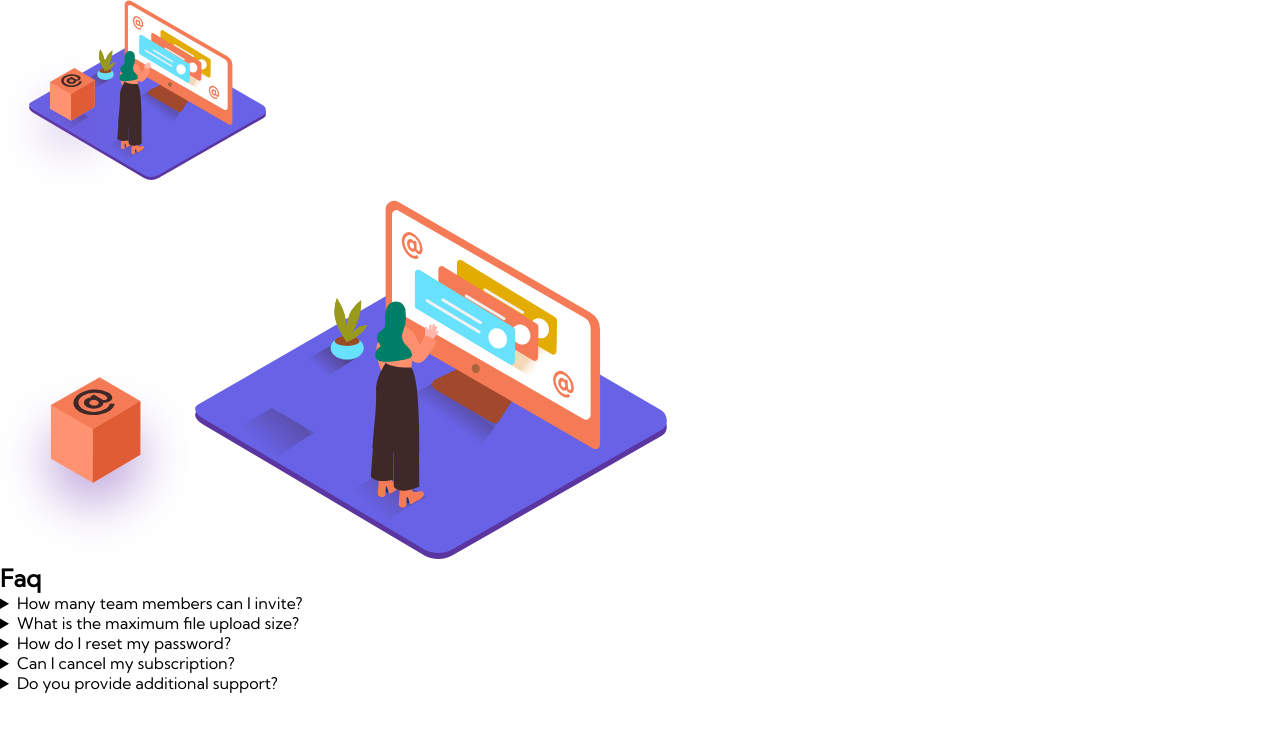
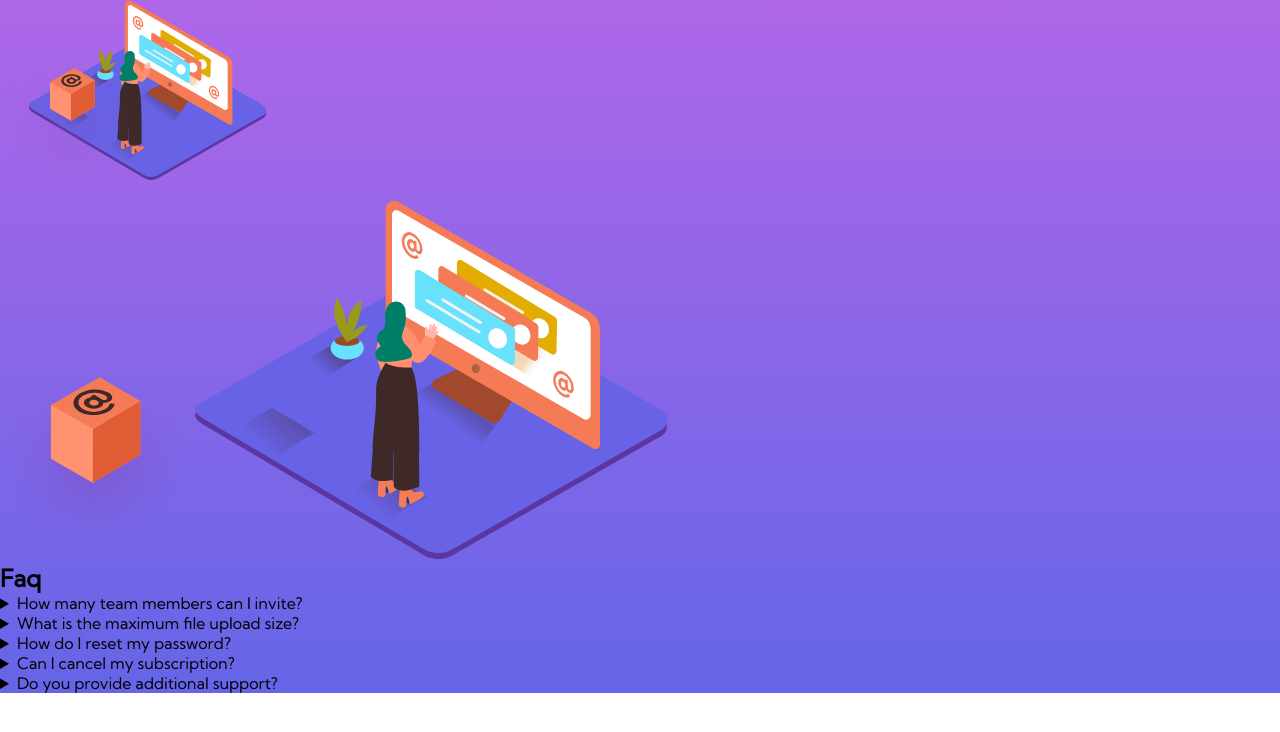
Before and after one commit to frontend-mentor-newbie-projects/02-faq-accordion-card, a plain HTML site: page index.html in a window 1280 px wide. Drawn offline with Linux system fonts and the light colour scheme.

Commit message:
Add background color

```diff
--- a/sass/style.scss
+++ b/sass/style.scss
@@ -40,6 +40,9 @@ li {
 /* Base + Font styles */
 body {
     font-family: "Kumbh Sans";
+
+    background-image: linear-gradient(#af67e9, #6565e7);
+    background-repeat: no-repeat;
 }
 
 // - Small mobile - 320px
```
Also changed, not shown: css/style.css, 1 other file.
